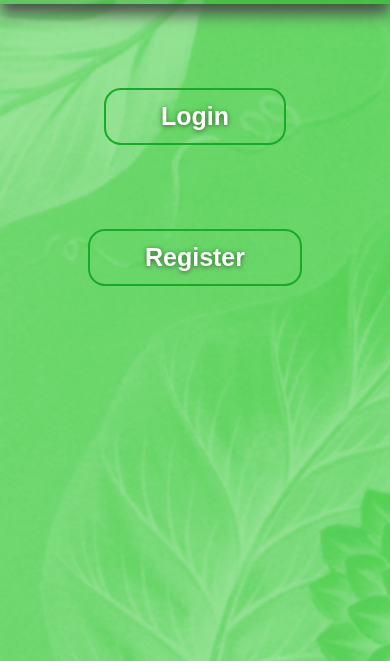
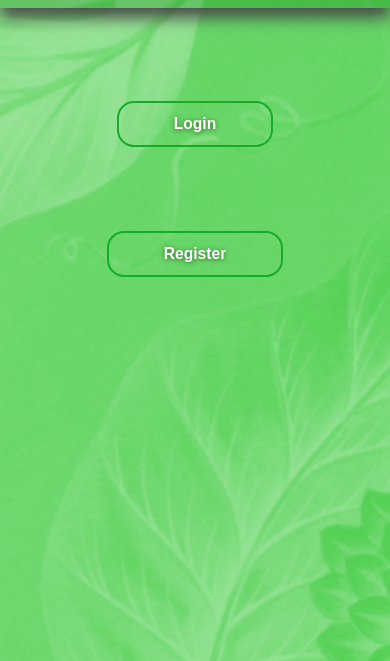
Before and after one commit to szymon-gawel/WaterMe, a plain HTML site: page index.html in a window 390 px wide. Shown: the part 183-844 px from the top of the page. Drawn offline with Linux system fonts and the light colour scheme.

Commit message:
Uploading changes

```diff
--- a/styles/index.scss
+++ b/styles/index.scss
@@ -58,7 +58,7 @@
     cursor: pointer;
     color: #ffffff;
     font-family: Arial;
-    font-size: 25px;
+    font-size: 4vw;
     font-weight: bold;
     padding: 12px 55px;
     text-decoration: none;
```
Also changed, not shown: styles/index.css, styles/index.min.css.
